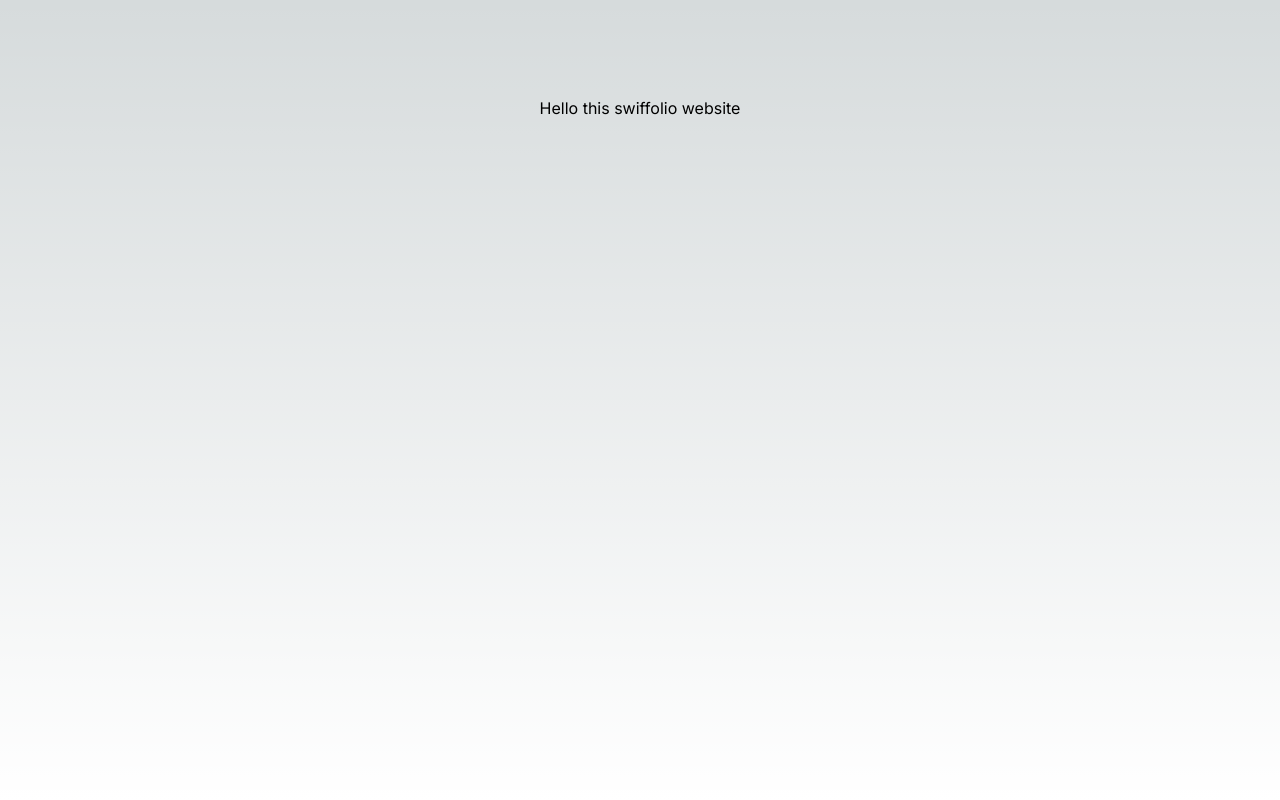
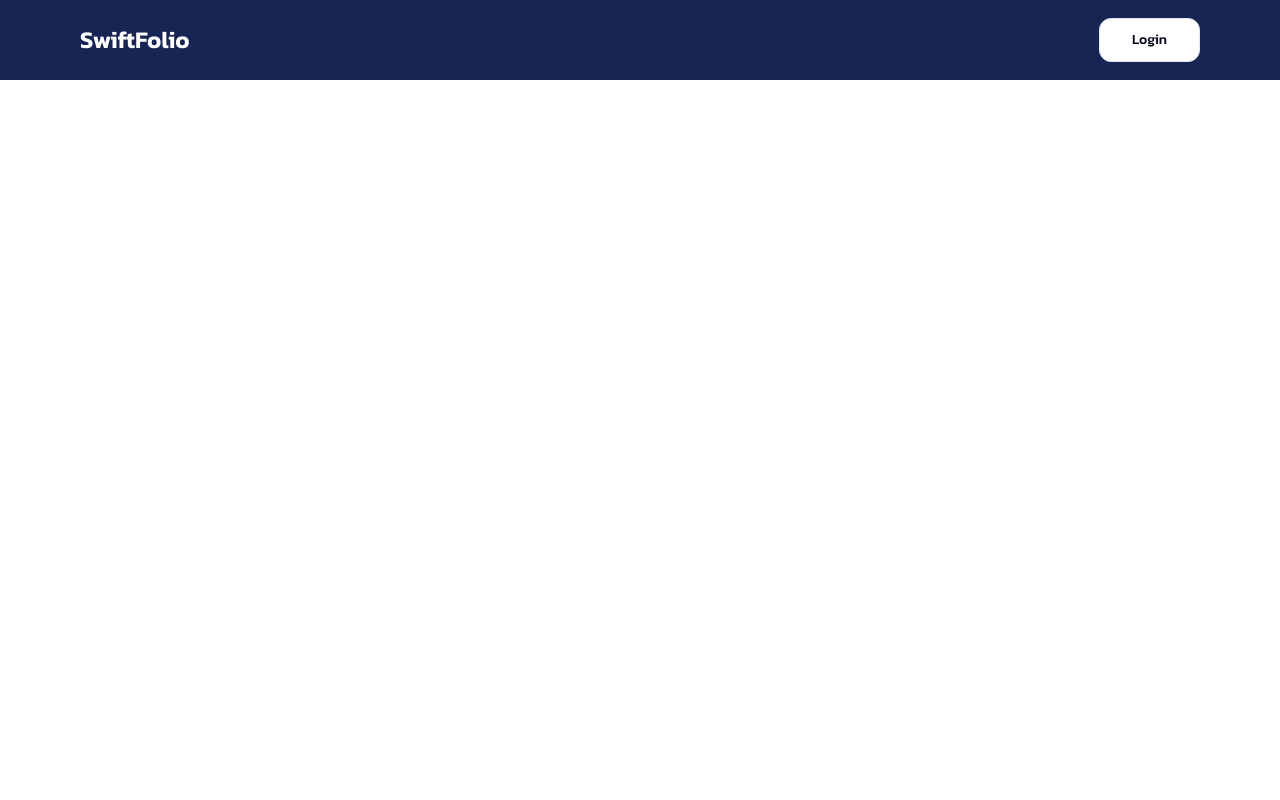
Before and after one commit to voiiddxx/SwiftFolio, a Next.js app: page / in a window 1280 px wide. Shown: the top 800 px of the page. Built offline with nearby package versions, Linux system fonts and the light colour scheme.

Commit message:
Implemented header and footer

```diff
--- /dev/null
+++ b/app/(root)/layout.tsx
@@ -0,0 +1,19 @@
+import Footer from "@/components/shared/Footer";
+import Header from "@/components/shared/Header";
+
+
+
+export default function RootLayout({
+    children,
+  }: Readonly<{
+    children: React.ReactNode;
+  }>) {
+    return (
+        <body>
+            <Header/>
+        {children}
+        <Footer/>
+        </body>
+
+    );
+  }
--- a/app/page.tsx
+++ b/app/(root)/page.tsx
@@ -1,9 +1,10 @@
+import { Button } from "@/components/ui/button";
 import Image from "next/image";
 
 export default function Home() {
   return (
     <main className="flex min-h-screen flex-col items-center justify-between p-24">
-      <h1>Hello this swiffolio website</h1>
-          </main>
+
+    </main>
   );
 }
--- a/app/globals.css
+++ b/app/globals.css
@@ -2,32 +2,75 @@
 @tailwind components;
 @tailwind utilities;
 
-:root {
-  --foreground-rgb: 0, 0, 0;
-  --background-start-rgb: 214, 219, 220;
-  --background-end-rgb: 255, 255, 255;
-}
+@layer base {
+  :root {
+    --background: 0 0% 100%;
+    --foreground: 222.2 84% 4.9%;
 
-@media (prefers-color-scheme: dark) {
-  :root {
-    --foreground-rgb: 255, 255, 255;
-    --background-start-rgb: 0, 0, 0;
-    --background-end-rgb: 0, 0, 0;
+    --card: 0 0% 100%;
+    --card-foreground: 222.2 84% 4.9%;
+
+    --popover: 0 0% 100%;
+    --popover-foreground: 222.2 84% 4.9%;
+
+    --primary: 222.2 47.4% 11.2%;
+    --primary-foreground: 210 40% 98%;
+
+    --secondary: 210 40% 96.1%;
+    --secondary-foreground: 222.2 47.4% 11.2%;
+
+    --muted: 210 40% 96.1%;
+    --muted-foreground: 215.4 16.3% 46.9%;
+
+    --accent: 210 40% 96.1%;
+    --accent-foreground: 222.2 47.4% 11.2%;
+
+    --destructive: 0 84.2% 60.2%;
+    --destructive-foreground: 210 40% 98%;
+
+    --border: 214.3 31.8% 91.4%;
+    --input: 214.3 31.8% 91.4%;
+    --ring: 222.2 84% 4.9%;
+
+    --radius: 0.5rem;
+  }
+
+  .dark {
+    --background: 222.2 84% 4.9%;
+    --foreground: 210 40% 98%;
+
+    --card: 222.2 84% 4.9%;
+    --card-foreground: 210 40% 98%;
+
+    --popover: 222.2 84% 4.9%;
+    --popover-foreground: 210 40% 98%;
+
+    --primary: 210 40% 98%;
+    --primary-foreground: 222.2 47.4% 11.2%;
+
+    --secondary: 217.2 32.6% 17.5%;
+    --secondary-foreground: 210 40% 98%;
+
+    --muted: 217.2 32.6% 17.5%;
+    --muted-foreground: 215 20.2% 65.1%;
+
+    --accent: 217.2 32.6% 17.5%;
+    --accent-foreground: 210 40% 98%;
+
+    --destructive: 0 62.8% 30.6%;
+    --destructive-foreground: 210 40% 98%;
+
+    --border: 217.2 32.6% 17.5%;
+    --input: 217.2 32.6% 17.5%;
+    --ring: 212.7 26.8% 83.9%;
   }
 }
 
-body {
-  color: rgb(var(--foreground-rgb));
-  background: linear-gradient(
-      to bottom,
-      transparent,
-      rgb(var(--background-end-rgb))
-    )
-    rgb(var(--background-start-rgb));
-}
-
-@layer utilities {
-  .text-balance {
-    text-wrap: balance;
+@layer base {
+  * {
+    @apply border-border;
+  }
+  body {
+    @apply bg-background text-foreground;
   }
 }
--- a/app/layout.tsx
+++ b/app/layout.tsx
@@ -1,12 +1,17 @@
 import type { Metadata } from "next";
-import { Inter } from "next/font/google";
+import { Kanit } from "next/font/google";
 import "./globals.css";
+import Header from "@/components/shared/Header";
+import Footer from "@/components/shared/Footer";
 
-const inter = Inter({ subsets: ["latin"] });
+const kanit = Kanit({
+  subsets: ["latin"],
+  weight:["300" , "400" , "500" , "600" , "700" ,  "800" ,  "900"]
+   });
 
 export const metadata: Metadata = {
-  title: "Create Next App",
-  description: "Generated by create next app",
+  title: "SwiftFolio",
+  description: "A Platform for Building portfolio",
 };
 
 export default function RootLayout({
@@ -16,7 +21,7 @@
 }>) {
   return (
     <html lang="en">
-      <body className={inter.className}>{children}</body>
+      <body className={kanit.className}>{children}</body>
     </html>
   );
 }
--- /dev/null
+++ b/components/shared/Footer.tsx
@@ -0,0 +1,13 @@
+
+const Footer = () => {
+  return (
+    <div className="h-20 w-full bg-black flex items-center justify-center" >
+      <div className="flex flex-col items-center justify-center">
+        <h1 className="text-white font-bold">SwiftFolio</h1>
+        <p className="text-gray-400" >Created By Voiiddxx 💚</p>
+      </div>
+    </div>
+  )
+}
+
+export default Footer
--- /dev/null
+++ b/components/shared/Header.tsx
@@ -0,0 +1,14 @@
+import { Button } from "../ui/button"
+
+
+const Header = () => {
+  return (
+    <div className="h-20 w-full bg-blue-950 flex items-center justify-between pl-20 pr-20">
+        <h1 className="text-white font-semibold text-2xl">SwiftFolio</h1>
+        <Button size={"lg"} variant={"outline"} className="rounded-xl" >Login</Button>
+
+    </div>
+  )
+}
+
+export default Header
--- /dev/null
+++ b/components/shared/home/Hero.tsx
@@ -0,0 +1,10 @@
+
+const Hero = () => {
+  return (
+    <div>
+
+    </div>
+  )
+}
+
+export default Hero
--- /dev/null
+++ b/components/ui/button.tsx
@@ -0,0 +1,56 @@
+import * as React from "react"
+import { Slot } from "@radix-ui/react-slot"
+import { cva, type VariantProps } from "class-variance-authority"
+
+import { cn } from "@/lib/utils"
+
+const buttonVariants = cva(
+  "inline-flex items-center justify-center whitespace-nowrap rounded-md text-sm font-medium ring-offset-background transition-colors focus-visible:outline-none focus-visible:ring-2 focus-visible:ring-ring focus-visible:ring-offset-2 disabled:pointer-events-none disabled:opacity-50",
+  {
+    variants: {
+      variant: {
+        default: "bg-primary text-primary-foreground hover:bg-primary/90",
+        destructive:
+          "bg-destructive text-destructive-foreground hover:bg-destructive/90",
+        outline:
+          "border border-input bg-background hover:bg-accent hover:text-accent-foreground",
+        secondary:
+          "bg-secondary text-secondary-foreground hover:bg-secondary/80",
+        ghost: "hover:bg-accent hover:text-accent-foreground",
+        link: "text-primary underline-offset-4 hover:underline",
+      },
+      size: {
+        default: "h-10 px-4 py-2",
+        sm: "h-9 rounded-md px-3",
+        lg: "h-11 rounded-md px-8",
+        icon: "h-10 w-10",
+      },
+    },
+    defaultVariants: {
+      variant: "default",
+      size: "default",
+    },
+  }
+)
+
+export interface ButtonProps
+  extends React.ButtonHTMLAttributes<HTMLButtonElement>,
+    VariantProps<typeof buttonVariants> {
+  asChild?: boolean
+}
+
+const Button = React.forwardRef<HTMLButtonElement, ButtonProps>(
+  ({ className, variant, size, asChild = false, ...props }, ref) => {
+    const Comp = asChild ? Slot : "button"
+    return (
+      <Comp
+        className={cn(buttonVariants({ variant, size, className }))}
+        ref={ref}
+        {...props}
+      />
+    )
+  }
+)
+Button.displayName = "Button"
+
+export { Button, buttonVariants }
--- /dev/null
+++ b/lib/utils.ts
@@ -0,0 +1,6 @@
+import { type ClassValue, clsx } from "clsx"
+import { twMerge } from "tailwind-merge"
+
+export function cn(...inputs: ClassValue[]) {
+  return twMerge(clsx(inputs))
+}
--- a/tailwind.config.ts
+++ b/tailwind.config.ts
@@ -1,20 +1,80 @@
-import type { Config } from "tailwindcss";
+import type { Config } from "tailwindcss"
 
-const config: Config = {
+const config = {
+  darkMode: ["class"],
   content: [
-    "./pages/**/*.{js,ts,jsx,tsx,mdx}",
-    "./components/**/*.{js,ts,jsx,tsx,mdx}",
-    "./app/**/*.{js,ts,jsx,tsx,mdx}",
-  ],
+    './pages/**/*.{ts,tsx}',
+    './components/**/*.{ts,tsx}',
+    './app/**/*.{ts,tsx}',
+    './src/**/*.{ts,tsx}',
+	],
+  prefix: "",
   theme: {
+    container: {
+      center: true,
+      padding: "2rem",
+      screens: {
+        "2xl": "1400px",
+      },
+    },
     extend: {
-      backgroundImage: {
-        "gradient-radial": "radial-gradient(var(--tw-gradient-stops))",
-        "gradient-conic":
-          "conic-gradient(from 180deg at 50% 50%, var(--tw-gradient-stops))",
+      colors: {
+        border: "hsl(var(--border))",
+        input: "hsl(var(--input))",
+        ring: "hsl(var(--ring))",
+        background: "hsl(var(--background))",
+        foreground: "hsl(var(--foreground))",
+        primary: {
+          DEFAULT: "hsl(var(--primary))",
+          foreground: "hsl(var(--primary-foreground))",
+        },
+        secondary: {
+          DEFAULT: "hsl(var(--secondary))",
+          foreground: "hsl(var(--secondary-foreground))",
+        },
+        destructive: {
+          DEFAULT: "hsl(var(--destructive))",
+          foreground: "hsl(var(--destructive-foreground))",
+        },
+        muted: {
+          DEFAULT: "hsl(var(--muted))",
+          foreground: "hsl(var(--muted-foreground))",
+        },
+        accent: {
+          DEFAULT: "hsl(var(--accent))",
+          foreground: "hsl(var(--accent-foreground))",
+        },
+        popover: {
+          DEFAULT: "hsl(var(--popover))",
+          foreground: "hsl(var(--popover-foreground))",
+        },
+        card: {
+          DEFAULT: "hsl(var(--card))",
+          foreground: "hsl(var(--card-foreground))",
+        },
+      },
+      borderRadius: {
+        lg: "var(--radius)",
+        md: "calc(var(--radius) - 2px)",
+        sm: "calc(var(--radius) - 4px)",
+      },
+      keyframes: {
+        "accordion-down": {
+          from: { height: "0" },
+          to: { height: "var(--radix-accordion-content-height)" },
+        },
+        "accordion-up": {
+          from: { height: "var(--radix-accordion-content-height)" },
+          to: { height: "0" },
+        },
+      },
+      animation: {
+        "accordion-down": "accordion-down 0.2s ease-out",
+        "accordion-up": "accordion-up 0.2s ease-out",
       },
     },
   },
-  plugins: [],
-};
-export default config;
+  plugins: [require("tailwindcss-animate")],
+} satisfies Config
+
+export default config
```
Also changed, not shown: package.json (+9 -3 lines), components.json (added), 1 other file (tests, documents, lock files or other folders).
